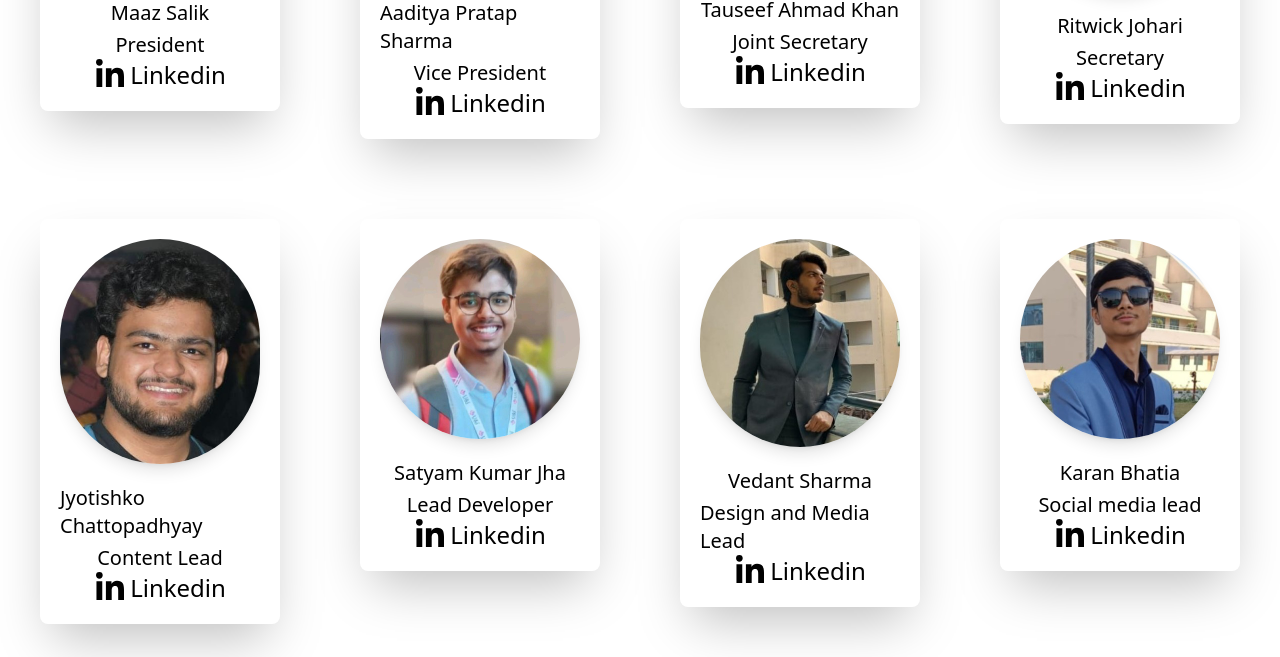
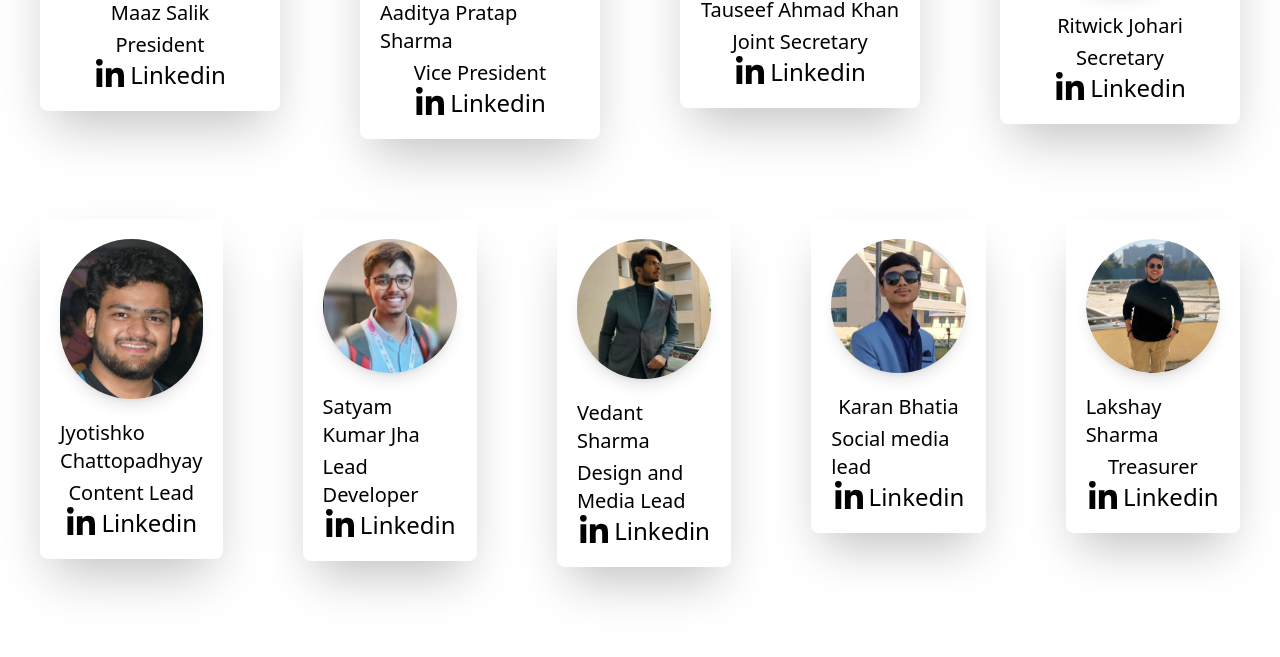
Before and after one commit to satyam-jha-16/ebsb-website, a React (Vite) app: page /about in a window 1280 px wide. Shown: the part 1084-1741 px from the top of the page. Built offline with nearby package versions, Linux system fonts and the light colour scheme.

Commit message:
members page updated

```diff
--- a/src/components/About/About.jsx
+++ b/src/components/About/About.jsx
@@ -13,10 +13,15 @@ import naruto from "../../assets/naruto.png";
 import skj from "../../assets/skj.jpeg";
 import ved from "../../assets/ved.jpeg";
 import karan from "../../assets/karan.jpeg";
+import lakshay from "../../assets/lakshay.png";
 
 const fadeInUp = {
   hidden: { opacity: 0, y: 30 },
-  visible: { opacity: 1, y: 0, transition: { duration: 0.6, ease: "easeInOut" } },
+  visible: {
+    opacity: 1,
+    y: 0,
+    transition: { duration: 0.6, ease: "easeInOut" },
+  },
 };
 
 const stagger = {
@@ -151,6 +156,13 @@ export default function About() {
               linkedin={"https://www.linkedin.com/in/karanbhatia3420/"}
             />
           </motion.div>
+          <motion.div variants={fadeInUp}>
+            <MCard
+              imagelink={lakshay}
+              name={"Lakshay Sharma"}
+              post={"Treasurer"}
+            />
+          </motion.div>
         </motion.div>
       </div>
     </div>
```
Also changed, not shown: src/assets/lakshay.png (added).
